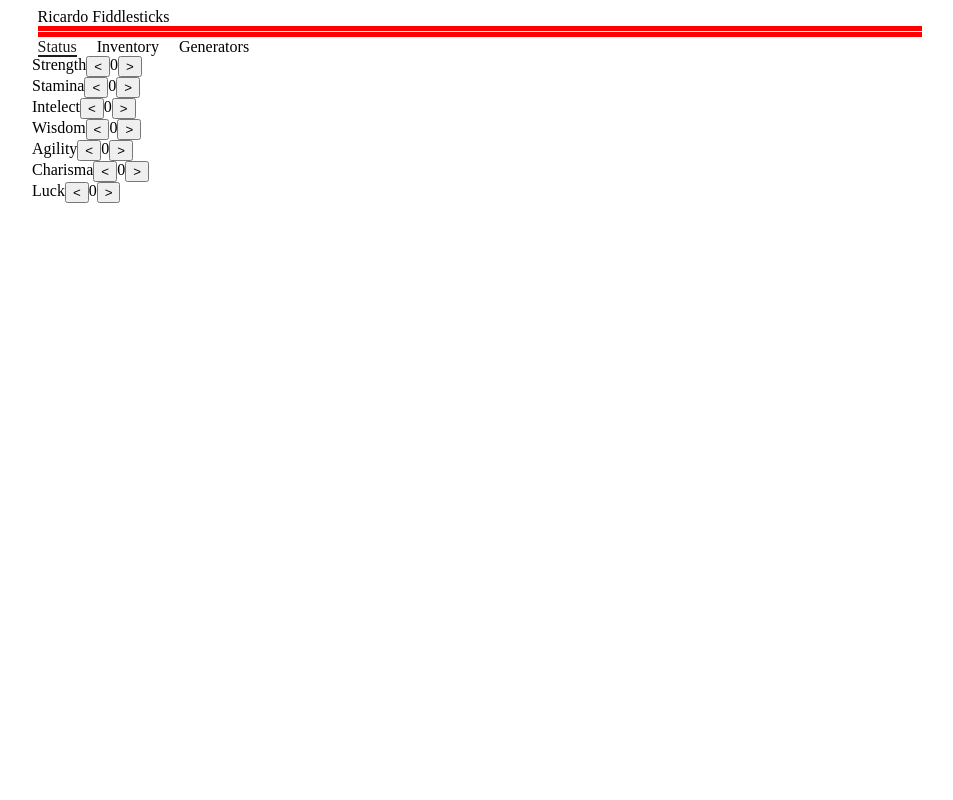
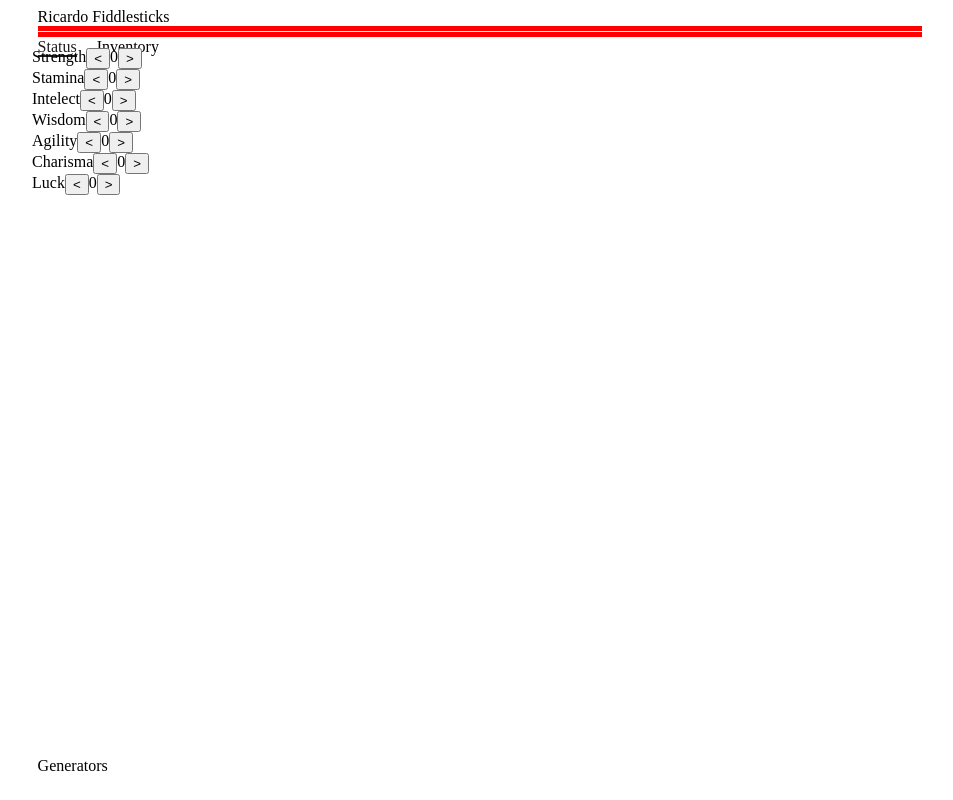
Before and after one commit to Biirra/Loaders, a plain HTML site: page index.html in a window 1280 px wide. Shown: the whole page, without its empty margins (160-1113 px from the left). Drawn offline with Linux system fonts and the light colour scheme.

Commit message:
update gui

```diff
--- a/Views/Css/Tab.css
+++ b/Views/Css/Tab.css
@@ -1,5 +1,16 @@
-.tabs {
-	display: inline-flex;
+#tabs-top .tab__content {
+	position: fixed;
+	top: 6%;
+}
+#tabs-bottom {
+	position: absolute;
+    bottom: 25px;
+}
+#tabs-bottom .tab__content{
+	position: fixed;
+	top: 6%;
+	left: 0;
+	width: 100%;
 }
 .tab {
 	float: left;
```
